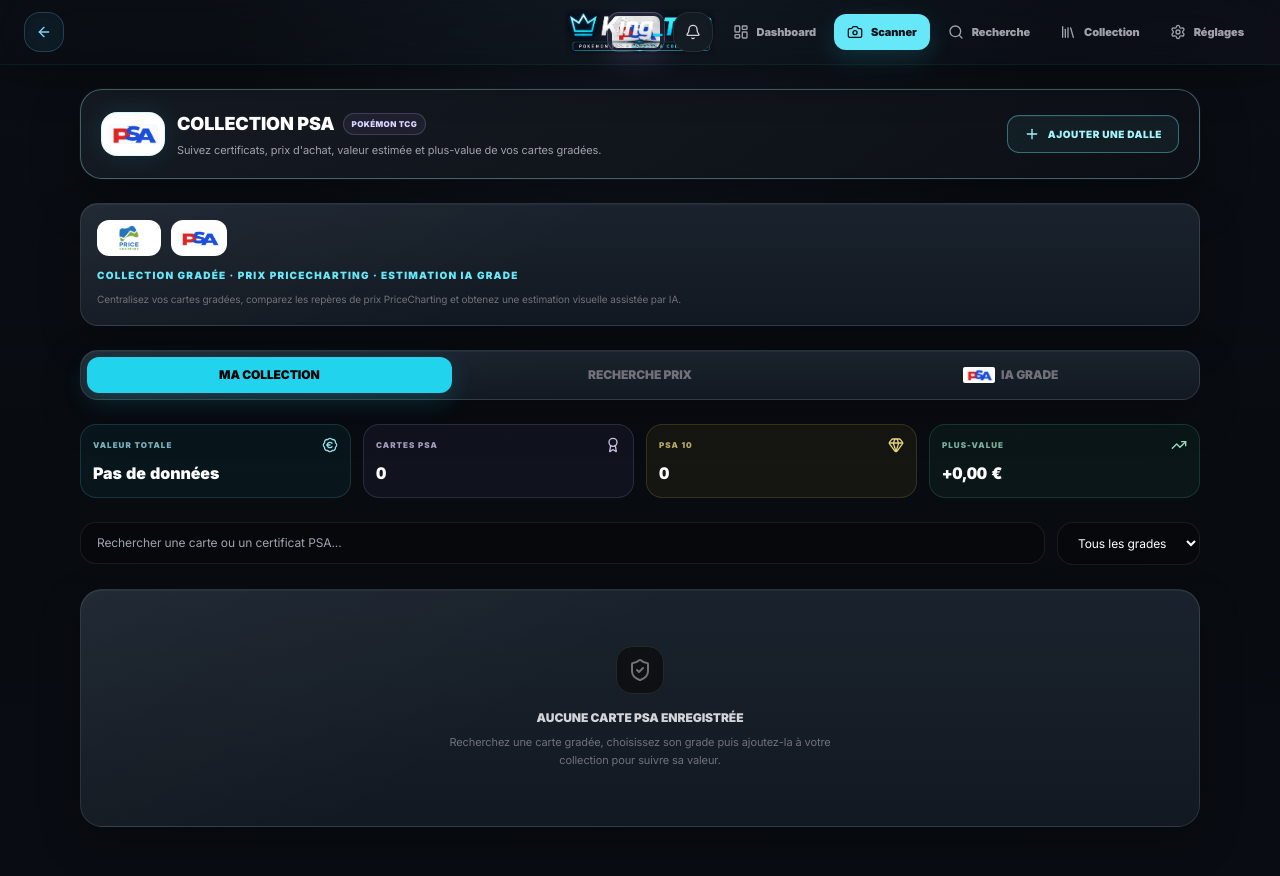
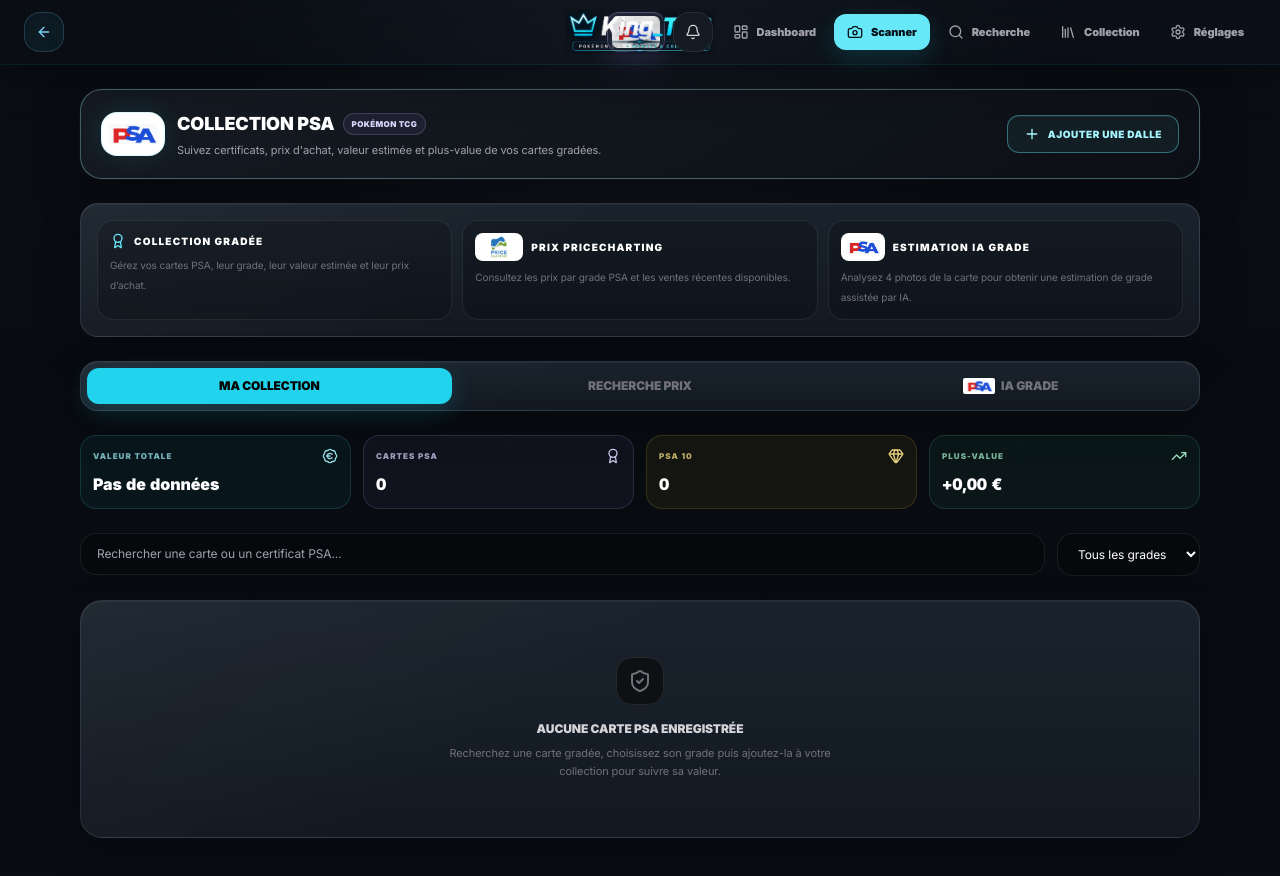
Before and after one commit to dylangdm1-dotcom/King_TcgV1, a Next.js app: page /psa in a window 1280 px wide. Shown: the top 876 px of the page. Built offline with nearby package versions, Linux system fonts and the light colour scheme.

Commit message:
Update page.tsx

```diff
--- a/app/psa/page.tsx
+++ b/app/psa/page.tsx
@@ -317,18 +317,53 @@ export default function PSAPage() {
           </section>
 
           <section className="kt-premium-panel overflow-hidden rounded-[18px] p-3 sm:p-4">
-            <div className="flex flex-col gap-3 sm:flex-row sm:items-center sm:justify-between">
-              <div className="min-w-0">
-                <div className="flex flex-wrap items-center gap-2.5">
-                  <div className="flex h-9 w-16 shrink-0 items-center justify-center rounded-xl border border-white/[0.08] bg-white px-1.5 py-1">
-                    <img src="/marketplaces/pricecharting.png" alt="PriceCharting" className="h-full w-full object-contain" />
+            <div className="grid gap-2.5 md:grid-cols-3">
+              <div className="rounded-2xl border border-white/[0.08] bg-black/20 p-3">
+                <div className="flex items-center gap-2">
+                  <Award className="h-4 w-4 text-cyan-300" />
+                  <p className="text-[10px] font-black uppercase tracking-[0.12em] text-white">
+                    Collection gradée
+                  </p>
+                </div>
+                <p className="mt-1.5 text-[10px] leading-5 text-zinc-500">
+                  Gérez vos cartes PSA, leur grade, leur valeur estimée et leur prix d’achat.
+                </p>
+              </div>
+
+              <div className="rounded-2xl border border-white/[0.08] bg-black/20 p-3">
+                <div className="flex items-center gap-2">
+                  <div className="flex h-7 w-12 shrink-0 items-center justify-center rounded-lg border border-white/[0.08] bg-white px-1 py-0.5">
+                    <img
+                      src="/marketplaces/pricecharting.png"
+                      alt="PriceCharting"
+                      className="h-full w-full object-contain"
+                    />
                   </div>
-                  <div className="flex h-9 w-14 shrink-0 items-center justify-center rounded-xl border border-white/[0.08] bg-white px-1.5 py-1">
-                    <img src="/brands/psa.png" alt="PSA" className="h-full w-full object-contain" />
+                  <p className="text-[10px] font-black uppercase tracking-[0.12em] text-white">
+                    Prix PriceCharting
+                  </p>
+                </div>
+                <p className="mt-1.5 text-[10px] leading-5 text-zinc-500">
+                  Consultez les prix par grade PSA et les ventes récentes disponibles.
+                </p>
+              </div>
+
+              <div className="rounded-2xl border border-white/[0.08] bg-black/20 p-3">
+                <div className="flex items-center gap-2">
+                  <div className="flex h-7 w-11 shrink-0 items-center justify-center rounded-lg border border-white/[0.08] bg-white px-1 py-0.5">
+                    <img
+                      src="/brands/psa.png"
+                      alt="PSA"
+                      className="h-full w-full object-contain"
+                    />
                   </div>
+                  <p className="text-[10px] font-black uppercase tracking-[0.12em] text-white">
+                    Estimation IA Grade
+                  </p>
                 </div>
-                <p className="mt-3 text-[10px] font-black uppercase tracking-[0.12em] text-cyan-300">Collection gradée · Prix PriceCharting · Estimation IA Grade</p>
-                <p className="mt-1.5 text-[10px] leading-5 text-zinc-500">Centralisez vos cartes gradées, comparez les repères de prix PriceCharting et obtenez une estimation visuelle assistée par IA.</p>
+                <p className="mt-1.5 text-[10px] leading-5 text-zinc-500">
+                  Analysez 4 photos de la carte pour obtenir une estimation de grade assistée par IA.
+                </p>
               </div>
             </div>
           </section>
```
